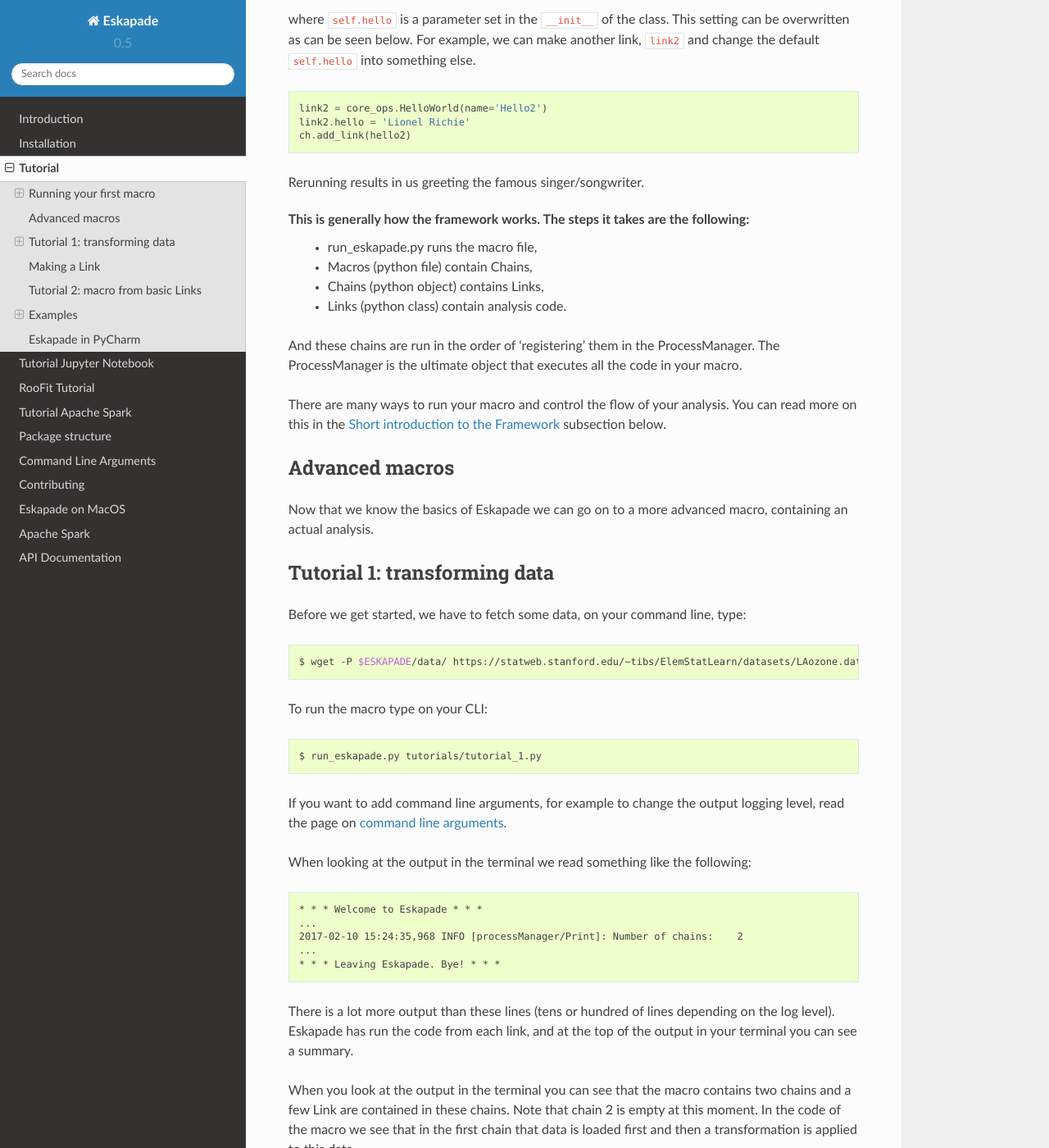
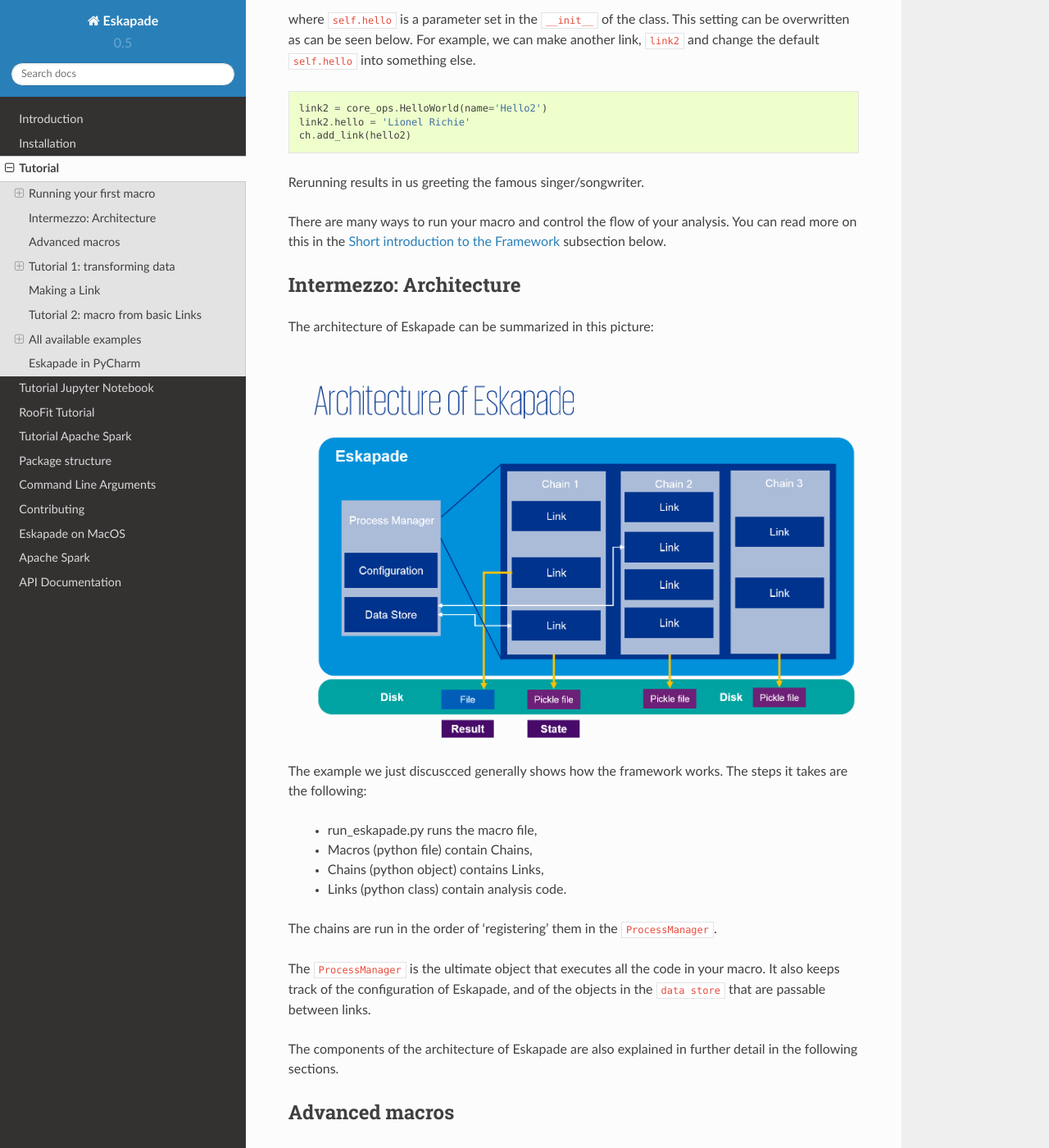
Before and after one commit to KaveIO/Eskapade, a Sphinx documentation site: the page built from docs/source/tutorial.rst, in a window 1280 px wide and 1400 px high, scrolled down 1373 px. Shown: the whole window at 82% size. Built offline with Sphinx 7.4.7 and the Read the Docs theme 2.0.0, drawn with Linux system fonts in a browser that asks for light colours; pages that are not in the unit, such as notebooks, are missing from menus; some of the changed text lies outside the part shown.

Commit message:
Docs: update of Eskapade documentation
- Added section describing the Eskapade architecture
- Description of numbering of example macros
- Fix merge conflict in source documentation

```diff
--- a/docs/source/index.rst
+++ b/docs/source/index.rst
@@ -59,11 +59,6 @@
 Release notes
 =============
 
-Version 0.6
------------
-
-Release 0.6 (July 2017) includes Spark.
-
 Version 0.5
 -----------
 
--- a/docs/source/tutorial.rst
+++ b/docs/source/tutorial.rst
@@ -31,7 +31,6 @@
    2017-02-27 20:32:19,828 INFO [hello_world/execute]: Hello World
 
 Congratulations, you have just successfully run Eskapade!
-
 
 
 Internal workings
@@ -75,22 +74,36 @@
 
 Rerunning results in us greeting the famous singer/songwriter.
 
-This is generally how the framework works. The steps it takes are the following:
+There are many ways to run your macro and control the flow of your analysis. You can read more on this in
+the `Short introduction to the Framework`_ subsection below.
+
+Intermezzo: Architecture
+------------------------
+
+The architecture of Eskapade can be summarized in this picture:
+
+.. image:: ../../images/eskapade_architecture.png
+
+The example we just discuscced generally shows how the framework works.
+The steps it takes are the following:
+
   - run_eskapade.py runs the macro file,
   - Macros (python file) contain Chains,
   - Chains (python object) contains Links,
   - Links (python class) contain analysis code.
 
-And these chains are run in the order of 'registering' them in the ProcessManager. The ProcessManager is the ultimate
-object that executes all the code in your macro.
+The chains are run in the order of 'registering' them in the ``ProcessManager``.
 
-There are many ways to run your macro and control the flow of your analysis. You can read more on this in
-the `Short introduction to the Framework`_ subsection below.
+The ``ProcessManager`` is the ultimate object that executes all the code in your macro.
+It also keeps track of the configuration of Eskapade, and of the objects in the ``data store`` that are passable between links.
+
+The components of the architecture of Eskapade are also explained in further detail in the following sections.
+
 
 Advanced macros
 ---------------
 
-Now that we know the basics of Eskapade we can go on to a more advanced macro, containing an actual analysis.
+Now that we know the basics of Eskapade we can go on to more advanced macros, containing an actual analysis.
 
 Tutorial 1: transforming data
 -----------------------------
@@ -99,7 +112,7 @@
 
 .. code-block:: bash
 
-  $ wget -P $ESKAPADE/data/ https://statweb.stanford.edu/~tibs/ElemStatLearn/datasets/LAozone.data
+  $ wget -P $ESKAPADE/data/ https://s3-eu-west-1.amazonaws.com/kpmg-eskapade-share/data/LAozone.data
 
 To run the macro type on your CLI:
 
@@ -304,19 +317,34 @@
 
 The name of every link indicates its basic function. If you want to know explicitly you can read the
 `API-docs <eskapade_index.html>`_.
-If that does not help, read and try to understand the example macro's in ``tutorials/``, which show the basic usage
-of most Eskapade functionality. (See also the `Examples <tutorial.html#examples>`_ section below.)
+If that does not help, read and try to understand the example macros in ``tutorials/``, which show the basic usage
+of most Eskapade functionality. (See also the `Examples <tutorial.html#examples>`_ section right below.)
 If still unclear, go into the link's code to find out how it exactly works.
 
 Hopefully you now have enough knowledge to do this tutorial and finally run Eskapade by yourself.
 
-Examples
---------
 
-Eskapade example macros can be found in the ``tutorials`` directory.
-The basic examples are briefly described here.  The full set of example
-macros is much larger.  You are encouraged to run all examples to see
-what Eskapade can do for you!
+All available examples
+----------------------
+
+Many Eskapade example macros can be found in the ``tutorials`` directory.
+You are encouraged to run all examples to see what Eskapade can do for you!
+
+The numbering of the example macros is as follows:
+
+* esk100+: basic macros describing the chains, links, and datastore functionality of Eskapade.
+* esk200+: macros describing links to do basic processing of pandas dataframes.
+* esk300+: visualization macros for making histograms, plots and reports of datasets.
+* esk400+: macros for processing ROOT datasets and performing fits to data using RooFit.
+* esk500+: macros for doing data quality assessment and cleaning.
+* esk600+: macros describing links to do basic processing of data and rdds with spark.
+
+The basic Eskapade macros (esk100+) are briefly described below.
+They explain the basic architecture of Eskapade,
+i.e. how the chains, links, datastore, and process manager interact.
+We invite you go through them!
+
+
 
 Example esk101: Hello World!
 ~~~~~~~~~~~~~~~~~~~~~~~~~~~~
```
Also changed, not shown: docs/source/tutorial_roofit.rst (line endings or trailing spaces), images/eskapade_architecture.png (added).
